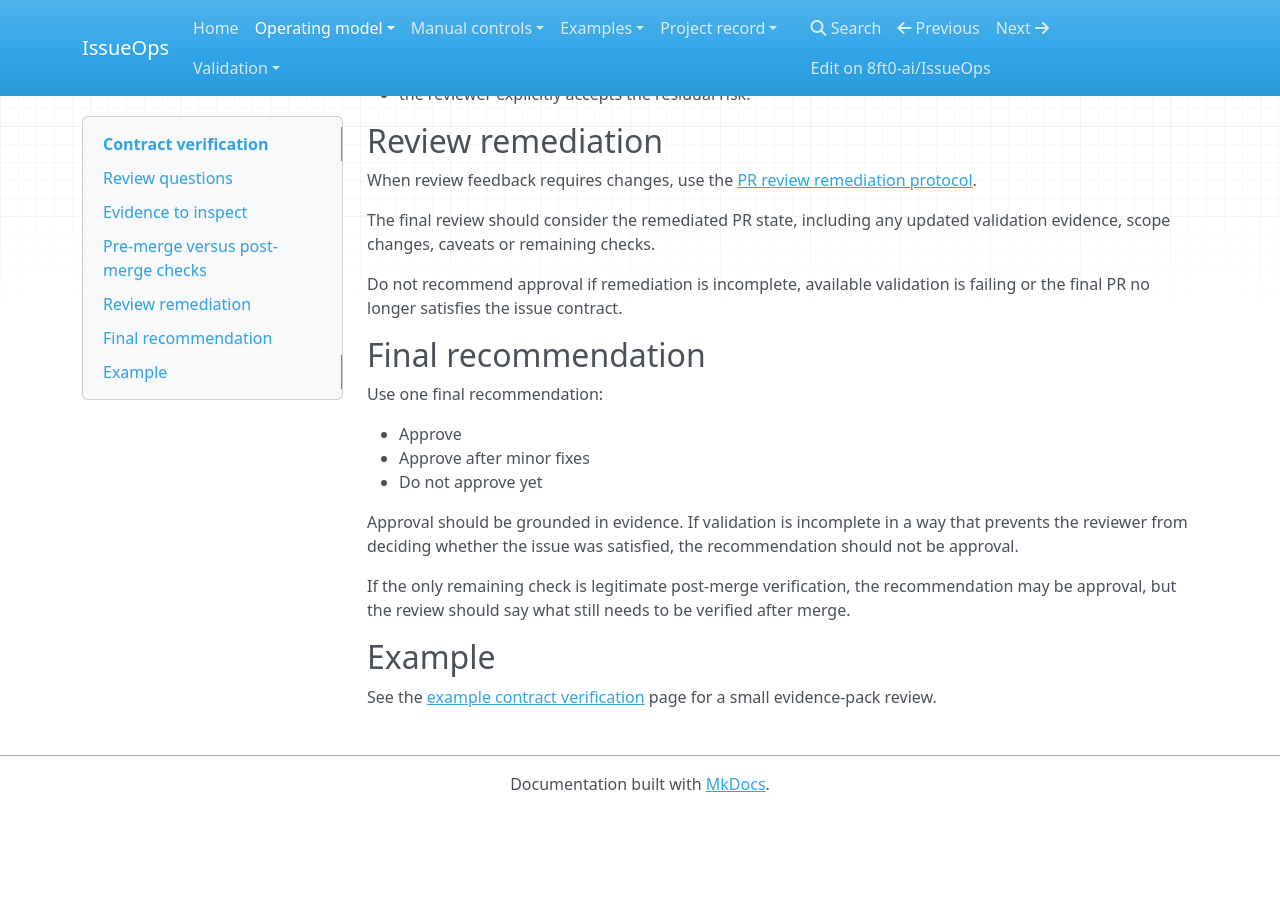
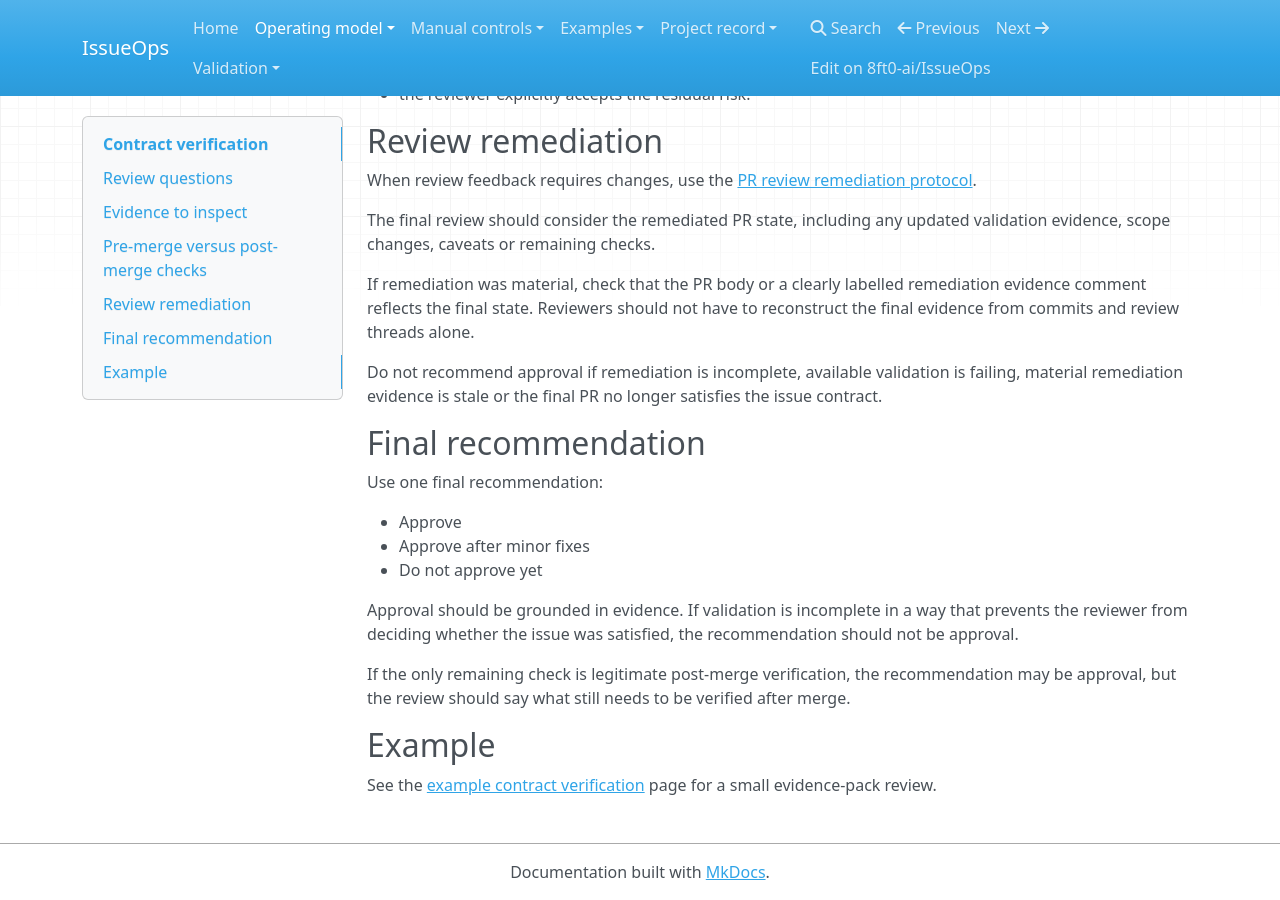
Before and after one commit to 8ft0-ai/IssueOps, an MkDocs documentation site: the page built from docs/contract-verification.md, in a window 1280 px wide and 900 px high, scrolled down 1264 px. Built offline with MkDocs 1.6.1, drawn with Linux system fonts in a browser that asks for light colours; nearby versions of some CDN libraries; before the commit the page ends 2076 px from its top, so only the background shows below that.

Commit message:
Review final evidence after material remediation

```diff
--- a/docs/contract-verification.md
+++ b/docs/contract-verification.md
@@ -56,7 +56,9 @@ When review feedback requires changes, use the [PR review remediation protocol](
 
 The final review should consider the remediated PR state, including any updated validation evidence, scope changes, caveats or remaining checks.
 
-Do not recommend approval if remediation is incomplete, available validation is failing or the final PR no longer satisfies the issue contract.
+If remediation was material, check that the PR body or a clearly labelled remediation evidence comment reflects the final state. Reviewers should not have to reconstruct the final evidence from commits and review threads alone.
+
+Do not recommend approval if remediation is incomplete, available validation is failing, material remediation evidence is stale or the final PR no longer satisfies the issue contract.
 
 ## Final recommendation
 
```
